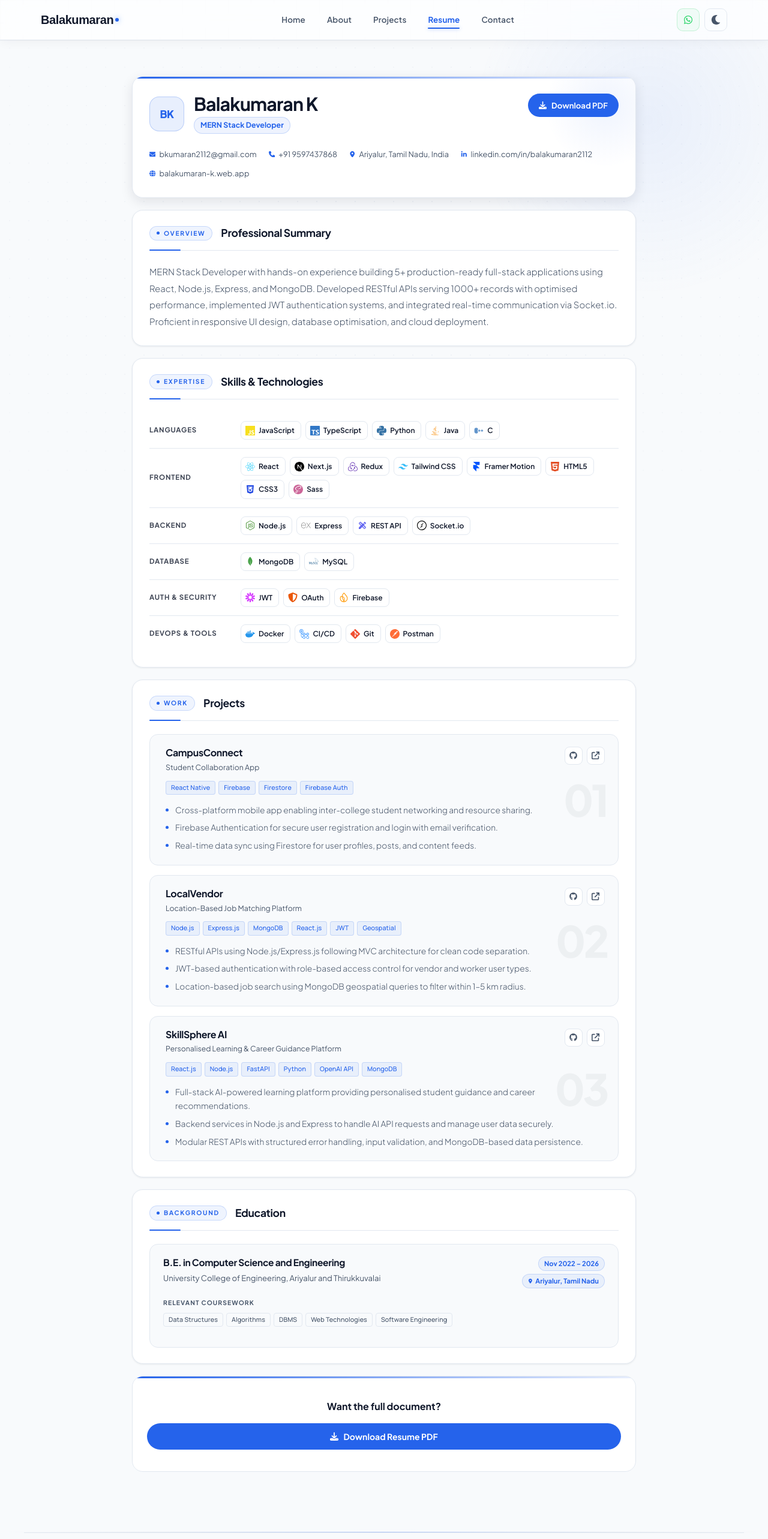
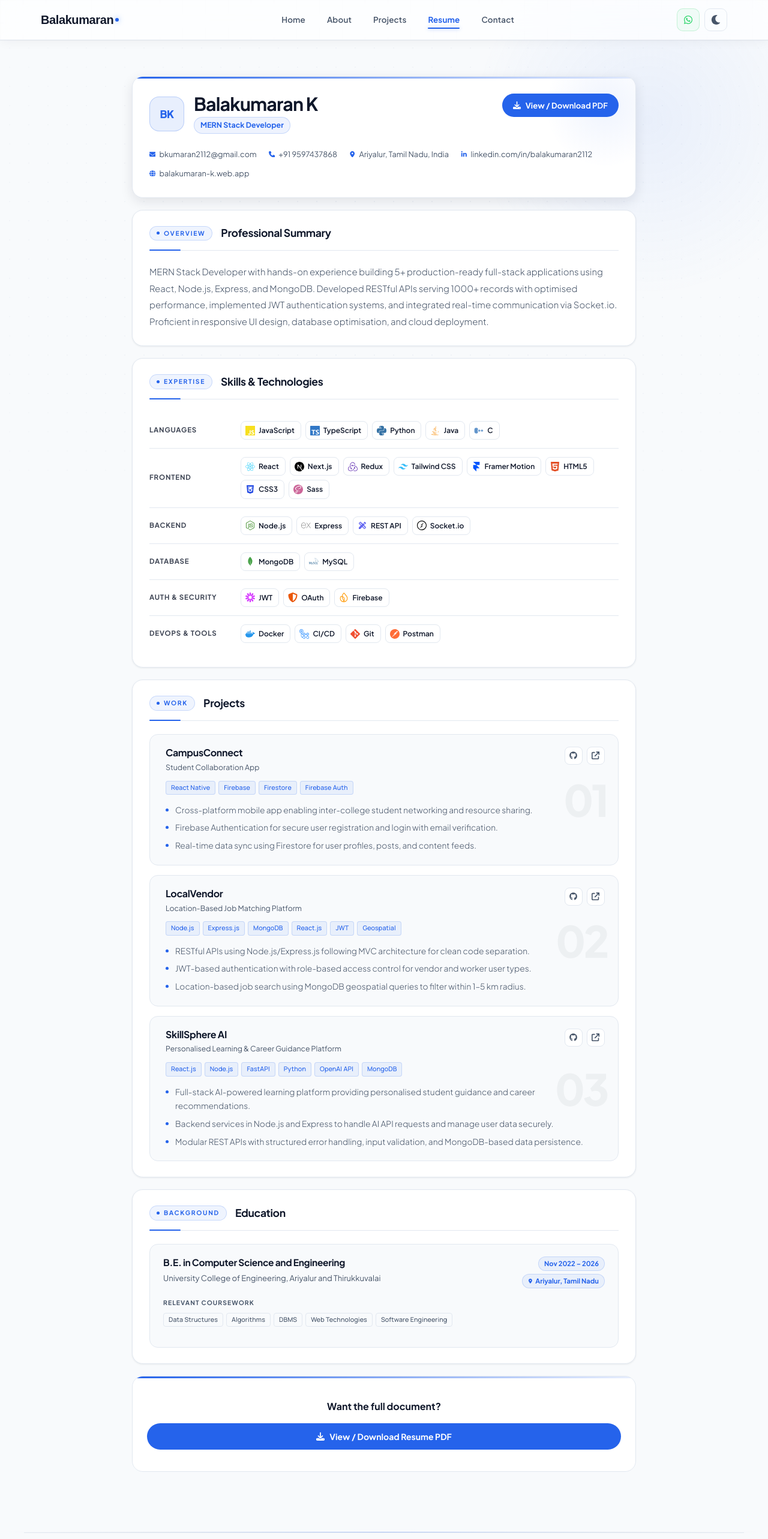
Before and after one commit to balakumaranbala2112/balakumaran-dev-portfolio, a React (Vite) app: page /resume in a window 1280 px wide. Shown: the top 2566 px of the page at 60% size. Built offline with nearby package versions, Linux system fonts and the light colour scheme.

Commit message:
feat: create resume page with professional summary, skills, and projects components

```diff
--- a/src/pages/Resume.jsx
+++ b/src/pages/Resume.jsx
@@ -253,10 +253,11 @@ export default function Resume() {
 
           <a
             href="/resume.pdf"
-            download="Balakumaran_K_Resume.pdf"
+            target="_blank"
+            rel="noopener noreferrer"
             className="rv-dl-btn"
           >
-            <FaDownload /> Download PDF
+            <FaDownload /> View / Download PDF
           </a>
         </div>
 
@@ -385,10 +386,11 @@ export default function Resume() {
           <p>Want the full document?</p>
           <a
             href="/resume.pdf"
-            download="Balakumaran_K_Resume.pdf"
+            target="_blank"
+            rel="noopener noreferrer"
             className="rv-dl-btn rv-dl-btn--lg"
           >
-            <FaDownload /> Download Resume PDF
+            <FaDownload /> View / Download Resume PDF
           </a>
         </div>
       </div>
```
